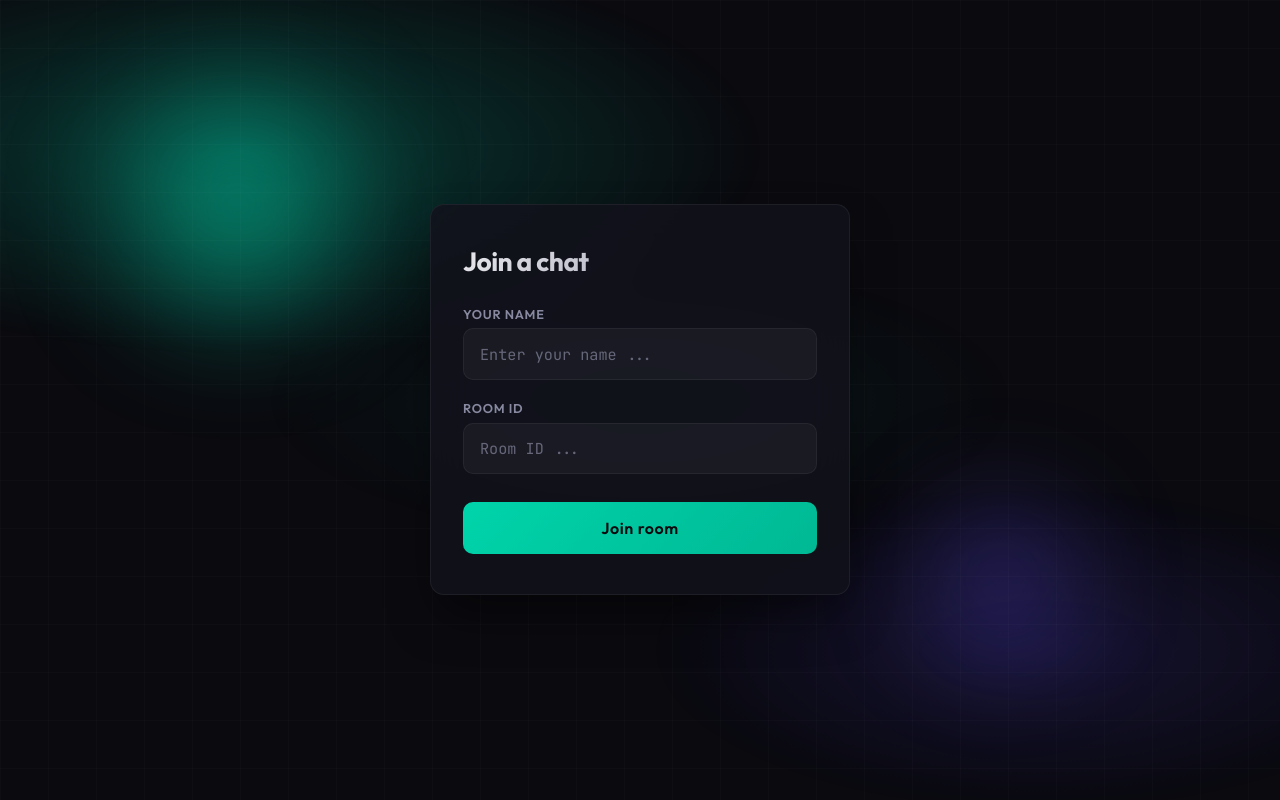
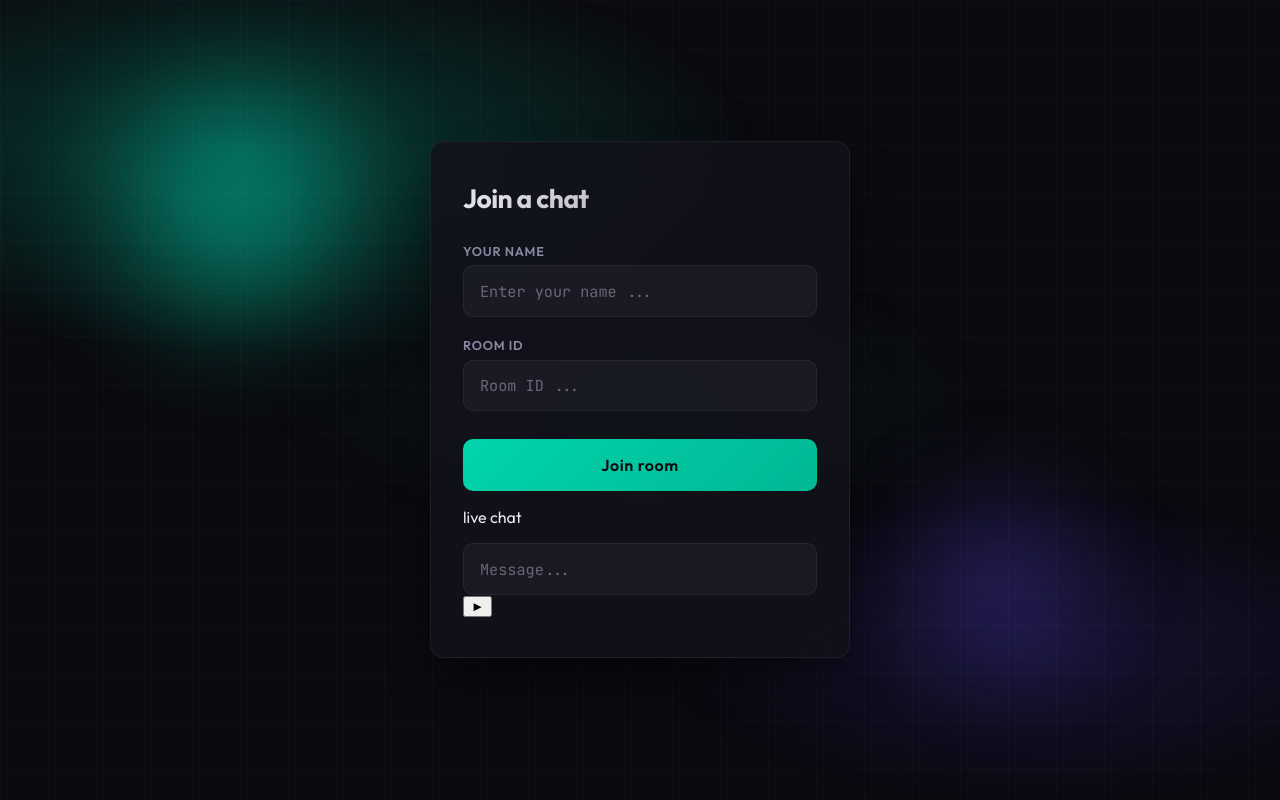
Before and after one commit to Hassannzidan/Chat-App, a React (Vite) app in the folder chat--cleint/: page / in a window 1280 px wide. Built offline with nearby package versions, Linux system fonts and the light colour scheme; no server answers.

Commit message:
feat: add Chat component with basics implementation

```diff
--- a/chat--cleint/src/App.jsx
+++ b/chat--cleint/src/App.jsx
@@ -1,6 +1,7 @@
 import io from "socket.io-client";
 import { useState } from "react";
 import "./App.css";
+import { Chat } from "./Chat";
 
 const socket = io.connect("http://localhost:3001");
 
@@ -46,6 +47,8 @@
           <button type="button" className="join-btn" onClick={joinRoom}>
             Join room
           </button>
+
+          <Chat socket={socket} username={username} room={room} />
         </div>
       </div>
     </div>
--- /dev/null
+++ b/chat--cleint/src/Chat.jsx
@@ -0,0 +1,40 @@
+import { useState } from "react";
+
+export const Chat = ({ socket, username, room }) => {
+  const [currentMessage, setCurrentMessage] = useState("");
+  const sendMessage = async () => {
+    if (currentMessage !== "") {
+      const messageData = {
+        room,
+        author: username,
+        message: currentMessage,
+        time:
+          new Date(Date.now()).getHours() +
+          ":" +
+          new Date(Date.now()).getMinutes(),
+      };
+
+      await socket.emit("send_message", messageData);
+      setCurrentMessage("");
+    }
+  };
+  return (
+    <>
+      <div className="chat-container">
+        <div className="chat-header">
+          <p> live chat</p>
+        </div>
+        <div className="chat-body"></div>
+        <div className="chat-footer">
+          <input
+            type="text"
+            placeholder="Message..."
+            onChange={(e) => setCurrentMessage(e.target.value)}
+            value={currentMessage}
+          />
+          <button onClick={sendMessage}>&#9658;</button>
+        </div>
+      </div>
+    </>
+  );
+};
```
Also changed, not shown: 1 other file (tests, documents, lock files or other folders).
